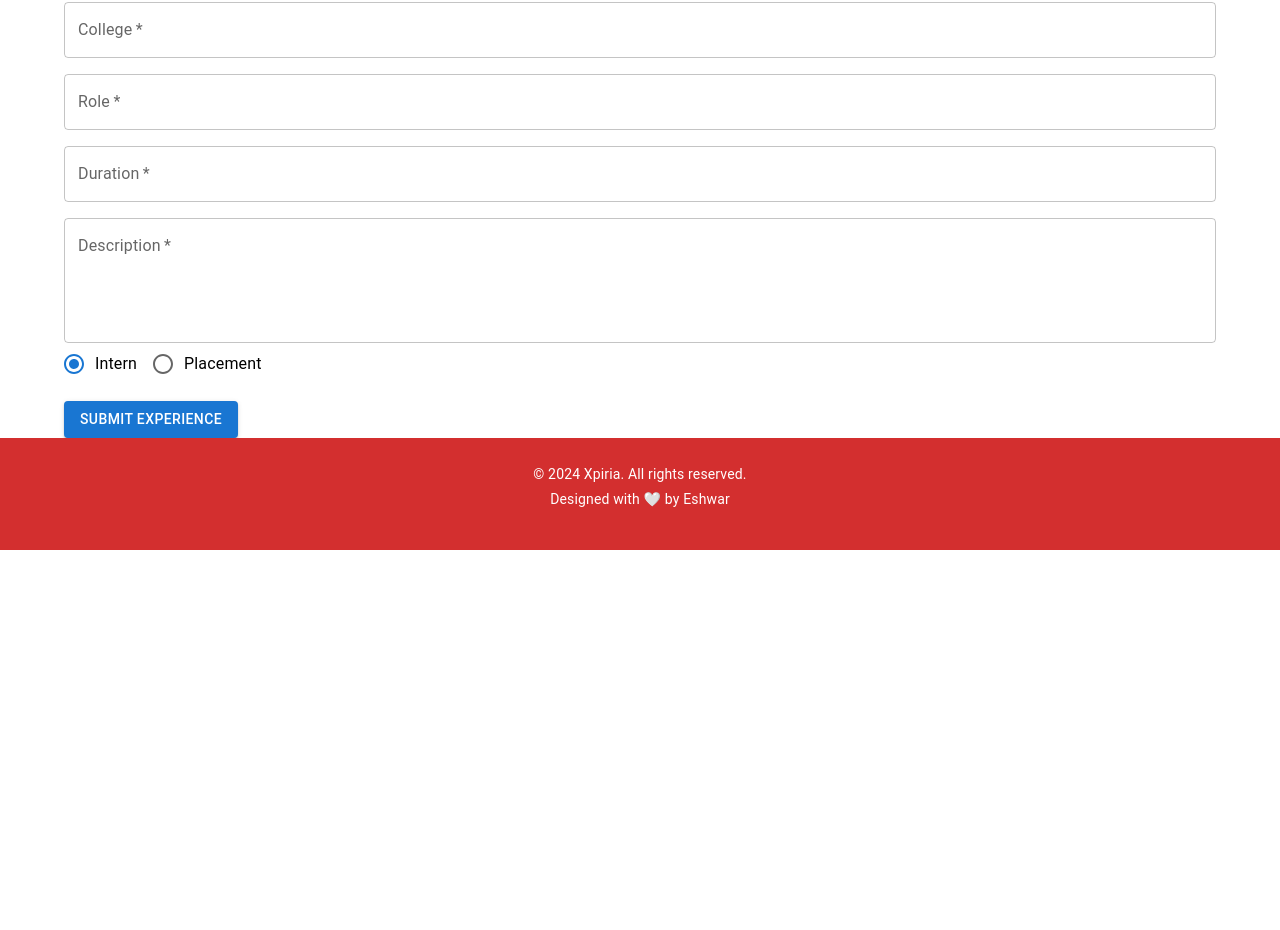
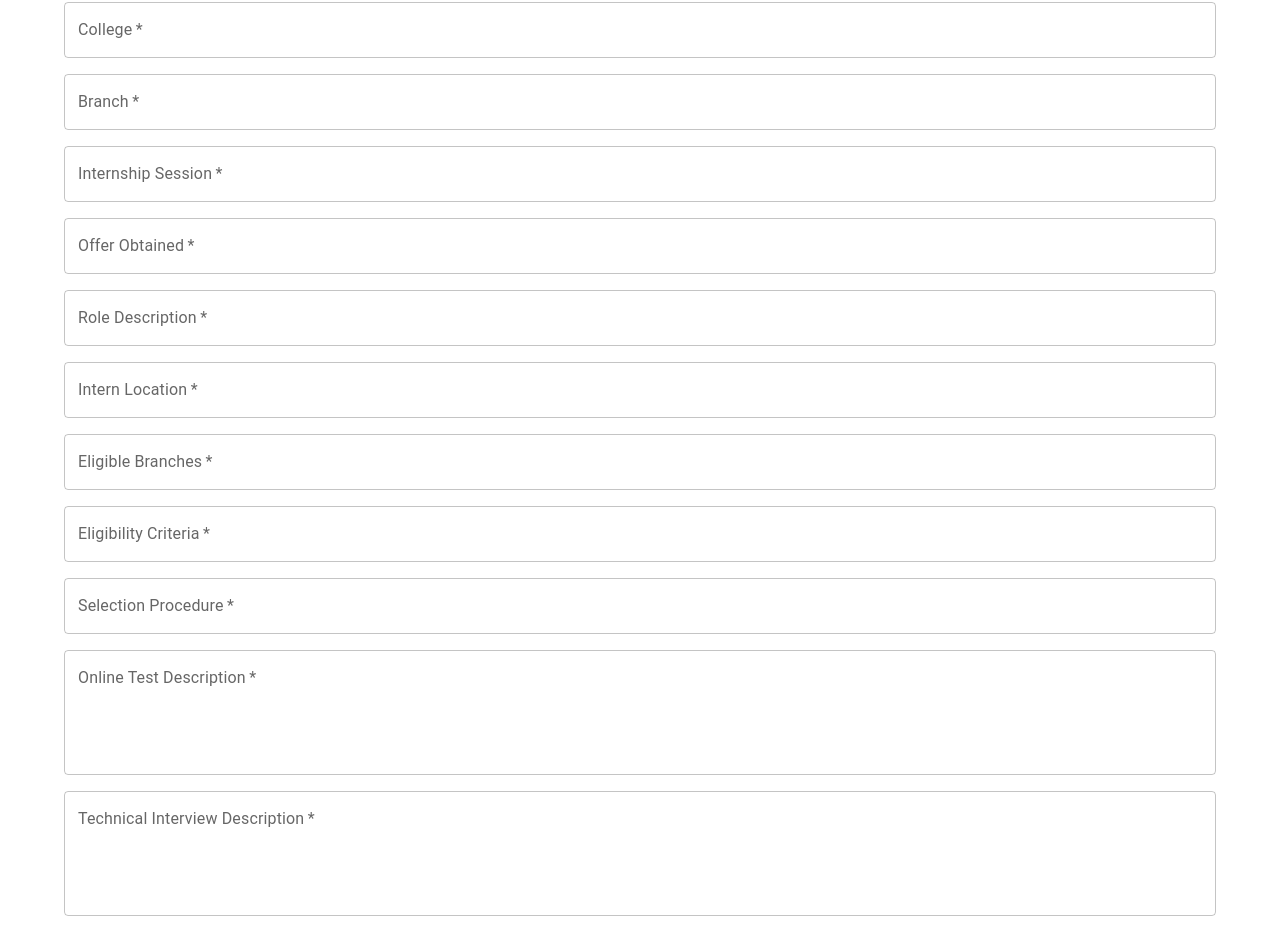
Before and after one commit to eshwar0210/xpiria_frontend, a React (Create React App) app: page /share-experience in a window 1280 px wide. Shown: the part 270-1200 px from the top of the page. Before the commit the page ends 820 px from the top, so only its background shows below. Built offline with nearby package versions, Linux system fonts and the light colour scheme.

Commit message:
Brand logo fetch api integration first steps

```diff
--- a/src/pages/ShareExperience.js
+++ b/src/pages/ShareExperience.js
@@ -9,24 +9,46 @@ import {
   Typography,
 } from '@mui/material';
 import Autocomplete from '@mui/material/Autocomplete';
+
 import axios from 'axios';
 
 const ShareExperienceForm = () => {
   const [name, setName] = useState('');
   const [college, setCollege] = useState('');
-  const [role, setRole] = useState('');
-  const [duration, setDuration] = useState('');
-  const [description, setDescription] = useState('');
+  const [branch, setBranch] = useState('');
+  const [internshipSession, setInternshipSession] = useState('');
+  const [offerObtained, setOfferObtained] = useState('');
+  const [roleDescription, setRoleDescription] = useState('');
+  const [internLocation, setInternLocation] = useState('');
+  const [eligibleBranches, setEligibleBranches] = useState('');
+  const [eligibilityCriteria, setEligibilityCriteria] = useState('');
+  const [selectionProcedure, setSelectionProcedure] = useState('');
+  const [onlineTestDescription, setOnlineTestDescription] = useState('');
+  const [technicalInterviewDescription, setTechnicalInterviewDescription] = useState('');
+  const [hrRoundDescription, setHrRoundDescription] = useState('');
+  const [preparationStrategy, setPreparationStrategy] = useState('');
+  const [resources, setResources] = useState('');
   const [type, setType] = useState('intern');
   const [company, setCompany] = useState(null);
   const [options, setOptions] = useState([]);
 
-  // Fetch company suggestions based on input
+
   const handleCompanyInputChange = async (event) => {
     const { value } = event.target;
     if (value) {
-      const response = await axios.get(`/api/companies/search?name=${value}`);
-      setOptions(response.data); // Set company options based on search results
+      try {
+        const response = await axios.get(`https://api.brandfetch.io/v2/search/${value}`);
+        if (response.data && response.data.length > 0) {
+          setOptions(response.data);
+        } else {
+          // If no company is found, show default option with user input
+          setOptions([{ name: value, icon: '/company-logo-default.png' }]);
+        }
+      } catch (error) {
+        console.error('Error fetching company data:', error);
+        // Set default option if there is an error
+        setOptions([{ name: value, icon: '/company-logo-default.png' }]);
+      }
     } else {
       setOptions([]);
     }
@@ -35,20 +57,49 @@ const ShareExperienceForm = () => {
   const handleSubmit = async (e) => {
     e.preventDefault();
 
-    // Prepare data for submission
-    const experienceData = {
+    // Prepare student data
+    const studentData = {
       name,
       college,
-      role,
-      duration,
-      description,
-      type,
-      company,
+      branch,
+      internship_session: internshipSession,
+      offer_obtained: offerObtained,
+      role_description: roleDescription,
+      intern_location: internLocation,
+      eligible_branches: eligibleBranches,
+      eligibility_criteria: eligibilityCriteria,
+      selection_procedure: selectionProcedure,
+      description_online_test: onlineTestDescription,
+      description_technical_interview: technicalInterviewDescription,
+      description_hr_round: hrRoundDescription,
+      preparation_strategy: preparationStrategy,
+      resources,
     };
 
-    // Send experienceData to your backend
-    await axios.post('/api/experiences', experienceData);
-    // Optionally, reset form fields here
+    try {
+      // First, create the student
+      const studentResponse = await axios.post('/api/students', studentData);
+      const studentId = studentResponse.data._id;
+
+      // Now check if the company exists
+      if (company) {
+        // If company exists, add the student to the company's student list
+        await axios.post(`/api/companies/${company._id}/addStudent`, { studentId });
+      } else {
+        // If company doesn't exist, create the company and add the student
+        const companyData = {
+          name: company.name,
+          logo_url: company.logo_url,
+          students: [studentId],
+          type,
+        };
+        await axios.post('/api/companies', companyData);
+      }
+
+      // Optionally, reset form fields here
+    } catch (error) {
+      console.error('Error submitting experience:', error);
+    }
   };
 
   return (
@@ -65,7 +116,7 @@ const ShareExperienceForm = () => {
         )}
         renderOption={(props, option) => (
           <li {...props}>
-            <img src={option.logo_url} alt={option.name} style={{ width: 30, marginRight: 10 }} />
+            <img src={option.icon || '/company-logo-default.png'} alt={option.name} style={{ width: 30, marginRight: 10 }} />
             {option.name}
           </li>
         )}
@@ -90,32 +141,128 @@ const ShareExperienceForm = () => {
         sx={{ mt: 2 }}
       />
       <TextField
-        label="Role"
+        label="Branch"
         variant="outlined"
         required
         fullWidth
-        value={role}
-        onChange={(e) => setRole(e.target.value)}
+        value={branch}
+        onChange={(e) => setBranch(e.target.value)}
         sx={{ mt: 2 }}
       />
       <TextField
-        label="Duration"
+        label="Internship Session"
         variant="outlined"
         required
         fullWidth
-        value={duration}
-        onChange={(e) => setDuration(e.target.value)}
+        value={internshipSession}
+        onChange={(e) => setInternshipSession(e.target.value)}
         sx={{ mt: 2 }}
       />
       <TextField
-        label="Description"
+        label="Offer Obtained"
+        variant="outlined"
+        required
+        fullWidth
+        value={offerObtained}
+        onChange={(e) => setOfferObtained(e.target.value)}
+        sx={{ mt: 2 }}
+      />
+      <TextField
+        label="Role Description"
+        variant="outlined"
+        required
+        fullWidth
+        value={roleDescription}
+        onChange={(e) => setRoleDescription(e.target.value)}
+        sx={{ mt: 2 }}
+      />
+      <TextField
+        label="Intern Location"
+        variant="outlined"
+        required
+        fullWidth
+        value={internLocation}
+        onChange={(e) => setInternLocation(e.target.value)}
+        sx={{ mt: 2 }}
+      />
+      <TextField
+        label="Eligible Branches"
+        variant="outlined"
+        required
+        fullWidth
+        value={eligibleBranches}
+        onChange={(e) => setEligibleBranches(e.target.value)}
+        sx={{ mt: 2 }}
+      />
+      <TextField
+        label="Eligibility Criteria"
+        variant="outlined"
+        required
+        fullWidth
+        value={eligibilityCriteria}
+        onChange={(e) => setEligibilityCriteria(e.target.value)}
+        sx={{ mt: 2 }}
+      />
+      <TextField
+        label="Selection Procedure"
+        variant="outlined"
+        required
+        fullWidth
+        value={selectionProcedure}
+        onChange={(e) => setSelectionProcedure(e.target.value)}
+        sx={{ mt: 2 }}
+      />
+      <TextField
+        label="Online Test Description"
         variant="outlined"
         required
         fullWidth
         multiline
         rows={4}
-        value={description}
-        onChange={(e) => setDescription(e.target.value)}
+        value={onlineTestDescription}
+        onChange={(e) => setOnlineTestDescription(e.target.value)}
+        sx={{ mt: 2 }}
+      />
+      <TextField
+        label="Technical Interview Description"
+        variant="outlined"
+        required
+        fullWidth
+        multiline
+        rows={4}
+        value={technicalInterviewDescription}
+        onChange={(e) => setTechnicalInterviewDescription(e.target.value)}
+        sx={{ mt: 2 }}
+      />
+      <TextField
+        label="HR Round Description"
+        variant="outlined"
+        required
+        fullWidth
+        multiline
+        rows={4}
+        value={hrRoundDescription}
+        onChange={(e) => setHrRoundDescription(e.target.value)}
+        sx={{ mt: 2 }}
+      />
+      <TextField
+        label="Preparation Strategy"
+        variant="outlined"
+        required
+        fullWidth
+        multiline
+        rows={4}
+        value={preparationStrategy}
+        onChange={(e) => setPreparationStrategy(e.target.value)}
+        sx={{ mt: 2 }}
+      />
+      <TextField
+        label="Resources"
+        variant="outlined"
+        required
+        fullWidth
+        value={resources}
+        onChange={(e) => setResources(e.target.value)}
         sx={{ mt: 2 }}
       />
 
```
Also changed, not shown: src/components/companysearch.js (deleted, +0 -71 lines), public/company-logo-default.png (added), 1 other file (tests, documents, lock files or other folders).
